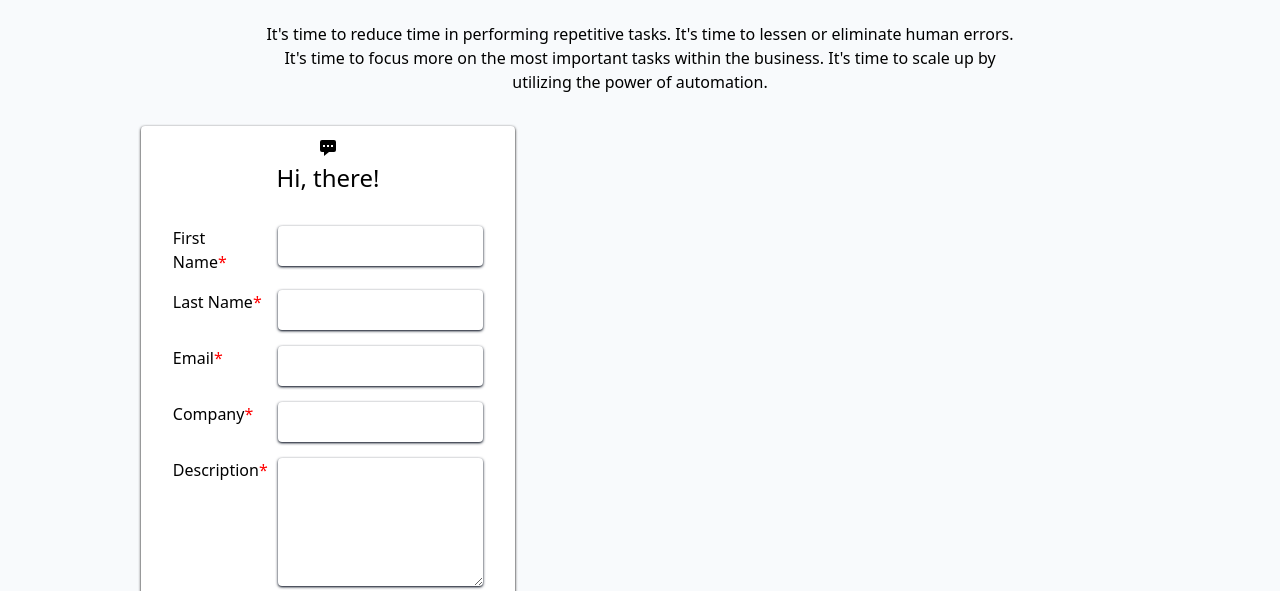
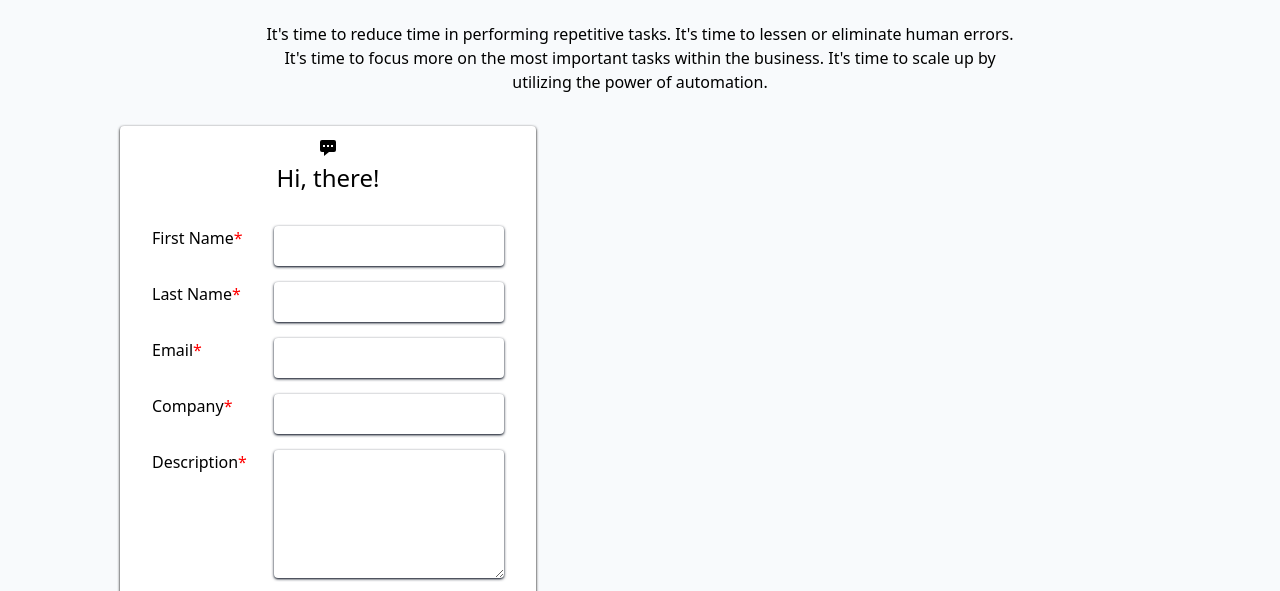
Before and after one commit to Automeyt/amt-tp01-mw, a website: page reach-out.html in a window 1280 px wide. Shown: the part 198-789 px from the top of the page. Drawn offline with Linux system fonts and the light colour scheme.

Commit message:
made contact form responsive by adding different screen size

```diff
--- a/reach-out.html
+++ b/reach-out.html
@@ -40,7 +40,7 @@
                     business. It's time to scale up by utilizing
                     the power of automation.</p>
                 <div class="grid md:grid-cols-2 pb-4">
-                    <div class="w-full mx-auto bg-white rounded shadow shadow-black p-4 lg:w-3/5 ">
+                    <div class="w-full mx-auto bg-white rounded shadow shadow-black p-4 lg:w-4/5 xl:w-4/6">
                         <svg xmlns="http://www.w3.org/2000/svg" class="h-5 w-5 mx-auto animate-bounce" viewBox="0 0 20 20" fill="currentColor">
                             <path fill-rule="evenodd" d="M18 5v8a2 2 0 01-2 2h-5l-5 4v-4H4a2 2 0 01-2-2V5a2 2 0 012-2h12a2 2 0 012 2zM7 8H5v2h2V8zm2 0h2v2H9V8zm6 0h-2v2h2V8z" clip-rule="evenodd" />
                           </svg>
```
Also changed, not shown: css/main.css.
